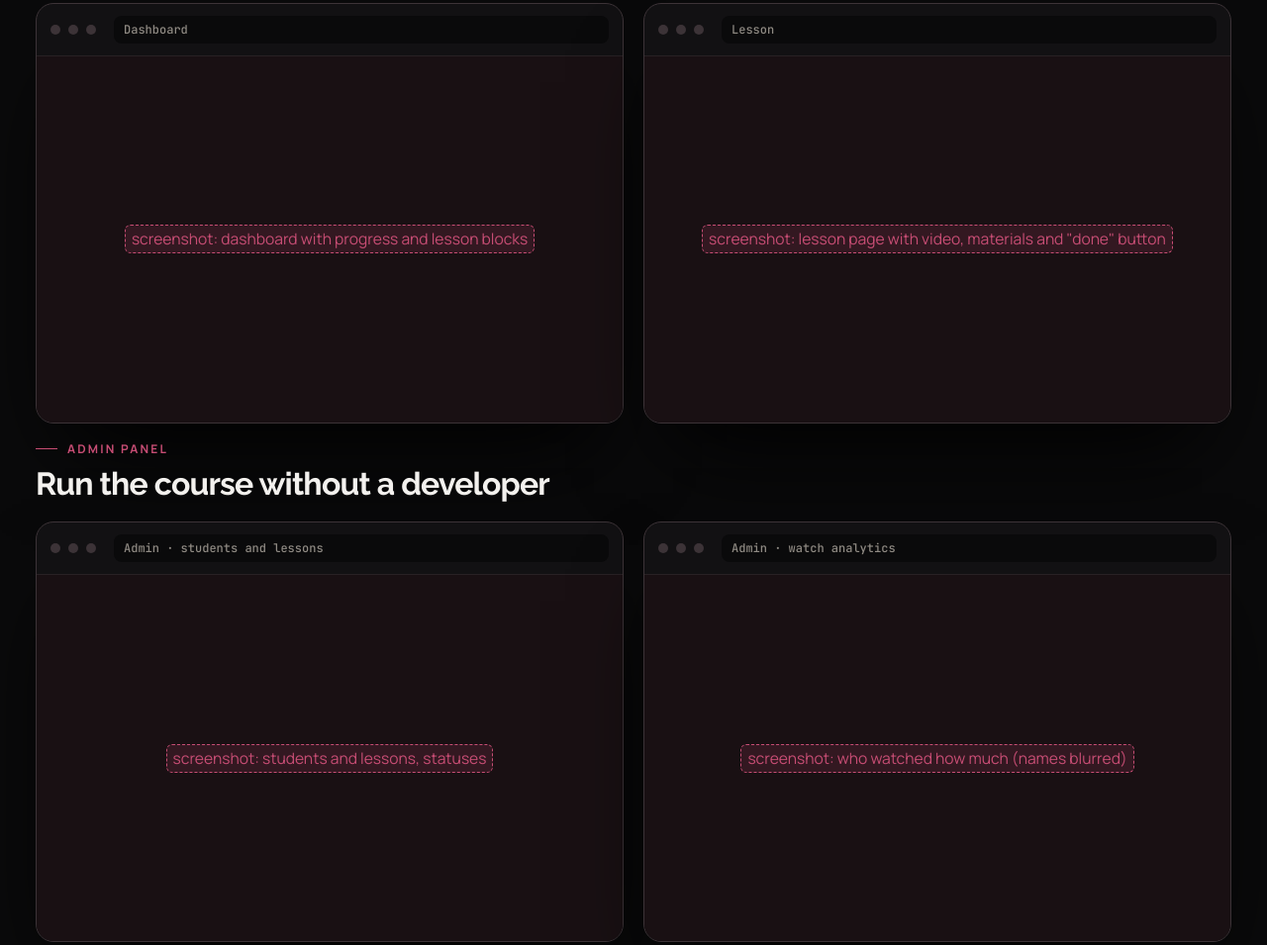
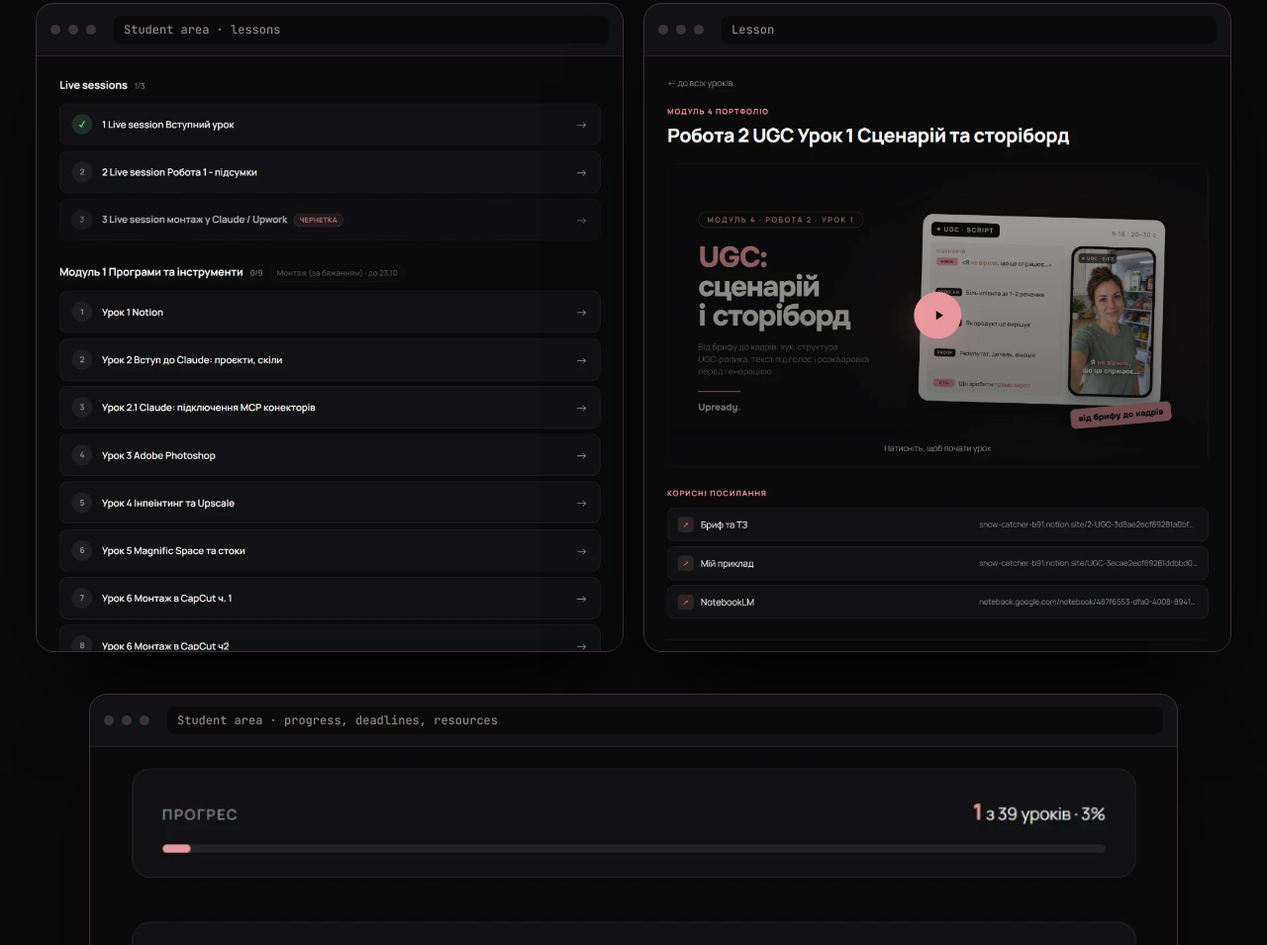
Before and after one commit to YuliyaGrinechko/webmotion-site, a plain HTML site: page platform.html in a window 1280 px wide. Shown: the part 857-1812 px from the top of the page at 99% size. Drawn offline with Linux system fonts and the light colour scheme.

Commit message:
Platform page: student area screenshots
Co-Authored-By: Claude Opus 5.5 <noreply@anthropic.com>
Claude-Session: https://claude.ai/code/session_01VwPNb52LkKWqJZsvtxNcYU

```diff
--- a/assets/site.css
+++ b/assets/site.css
@@ -872,3 +872,4 @@ html:not([data-lang="en"]) .rev.open blockquote{display:none}
 .rev .more-rev:focus-visible{outline:2px solid var(--accent);outline-offset:3px}
 .rev-track .rev{grid-template-rows:auto auto auto 1fr auto}
 .shot-slot{aspect-ratio:16/10;display:grid;place-items:center;padding:24px;text-align:center;background:var(--surface-2)}
+.browser .shot-img{display:block;width:100%;height:auto}
--- a/platform.html
+++ b/platform.html
@@ -79,9 +79,10 @@
   <div class="ba">
     <div class="ba-head"><span class="eyebrow"><span lang="uk">Кабінет учня</span><span lang="en">Student area</span></span><h2><span lang="uk">Учень бачить свій шлях, а не список файлів</span><span lang="en">Students see their path, not a list of files</span></h2></div>
     <div class="ba-row">
-      <figure class="ba-item"><div class="browser site-frame"><div class="browser-bar"><i></i><i></i><i></i><span class="url"><span lang="uk">Кабінет · головна</span><span lang="en">Dashboard</span></span></div><div class="shot-slot"><span class="slot" lang="uk">скрін: головна кабінету з прогресом і блоками уроків</span><span class="slot" lang="en">screenshot: dashboard with progress and lesson blocks</span></div></div></figure>
-      <figure class="ba-item"><div class="browser site-frame"><div class="browser-bar"><i></i><i></i><i></i><span class="url"><span lang="uk">Урок</span><span lang="en">Lesson</span></span></div><div class="shot-slot"><span class="slot" lang="uk">скрін: сторінка уроку з відео, матеріалами і кнопкою «пройдено»</span><span class="slot" lang="en">screenshot: lesson page with video, materials and "done" button</span></div></div></figure>
+      <figure class="ba-item"><div class="browser site-frame"><div class="browser-bar"><i></i><i></i><i></i><span class="url"><span lang="uk">Кабінет · уроки</span><span lang="en">Student area · lessons</span></span></div><img class="shot-img" src="assets/platform/lessons.webp" alt="Course lessons by module" width="1040" height="1055" loading="lazy"></div></figure>
+      <figure class="ba-item"><div class="browser site-frame"><div class="browser-bar"><i></i><i></i><i></i><span class="url"><span lang="uk">Урок</span><span lang="en">Lesson</span></span></div><img class="shot-img" src="assets/platform/lesson.webp" alt="Lesson page with video and links" width="1040" height="1057" loading="lazy"></div></figure>
     </div>
+    <figure class="ba-item" style="margin-top:20px"><div class="browser site-frame"><div class="browser-bar"><i></i><i></i><i></i><span class="url"><span lang="uk">Кабінет · прогрес, строки здачі, скіли</span><span lang="en">Student area · progress, deadlines, resources</span></span></div><img class="shot-img" src="assets/platform/dashboard.webp" alt="Progress, assignment deadlines and resource library" width="1040" height="1057" loading="lazy"></div></figure>
   </div>
   <div class="ba">
     <div class="ba-head"><span class="eyebrow"><span lang="uk">Адмінка</span><span lang="en">Admin panel</span></span><h2><span lang="uk">Керуєте курсом без розробника</span><span lang="en">Run the course without a developer</span></h2></div>
```
Also changed, not shown: assets/platform/dashboard.webp (added), assets/platform/lesson.webp (added), assets/platform/lessons.webp (added).
